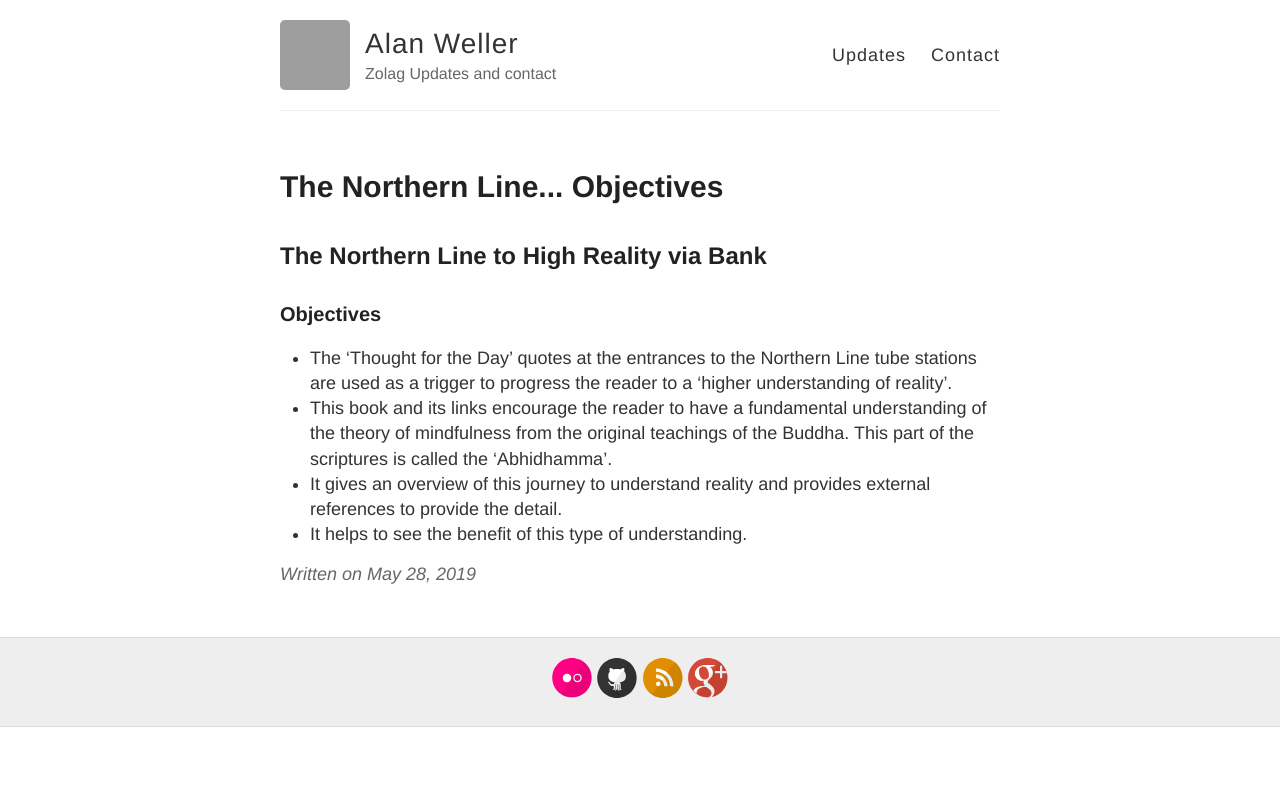
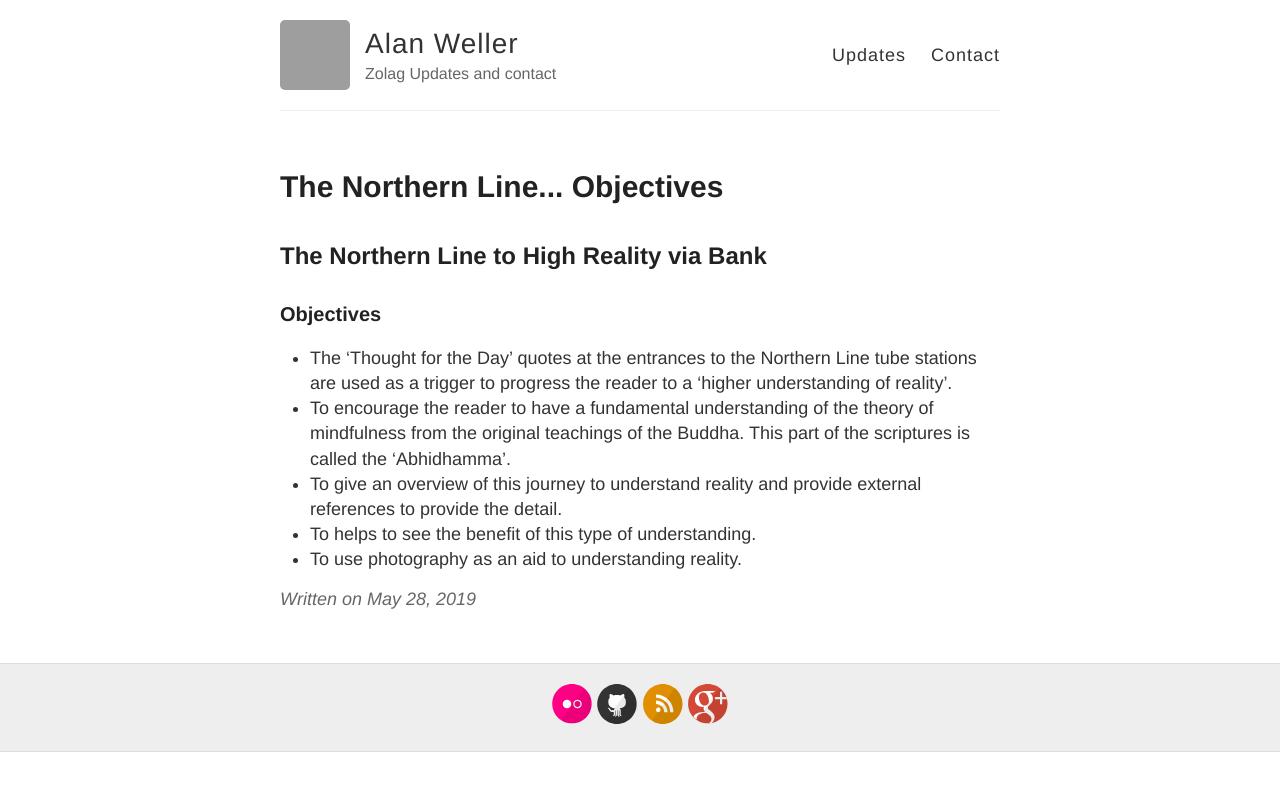
Before and after one commit to alwell/alwell.github.io, a Jekyll site: the page built from _posts/2019-05-28-nlo.md, in a window 1280 px wide. Shown: the top 791 px of the page. Built offline with Jekyll 4.4.1, drawn with Linux system fonts in a browser that asks for light colours; grey boxes are pictures that could not be loaded.

Commit message:
Update 2019-05-28-nlo.md

```diff
--- a/_posts/2019-05-28-nlo.md
+++ b/_posts/2019-05-28-nlo.md
@@ -6,6 +6,7 @@ title: The Northern Line... Objectives
 ### Objectives
 
 - The 'Thought for the Day' quotes at the entrances to the Northern Line tube stations are used as a trigger to progress the reader to a ‘higher  understanding of reality’.
-- This book and its links encourage the reader to have a fundamental understanding of the theory of mindfulness from the original teachings of the Buddha. This part of the scriptures is called the 'Abhidhamma'.
-- It gives an overview of this journey to understand reality and provides external references to provide the detail.
-- It helps to see the benefit of this type of understanding.
+- To encourage the reader to have a fundamental understanding of the theory of mindfulness from the original teachings of the Buddha. This part of the scriptures is called the 'Abhidhamma'.
+- To give an overview of this journey to understand reality and provide external references to provide the detail.
+- To helps to see the benefit of this type of understanding.
+- To use photography as an aid to understanding reality.
```
